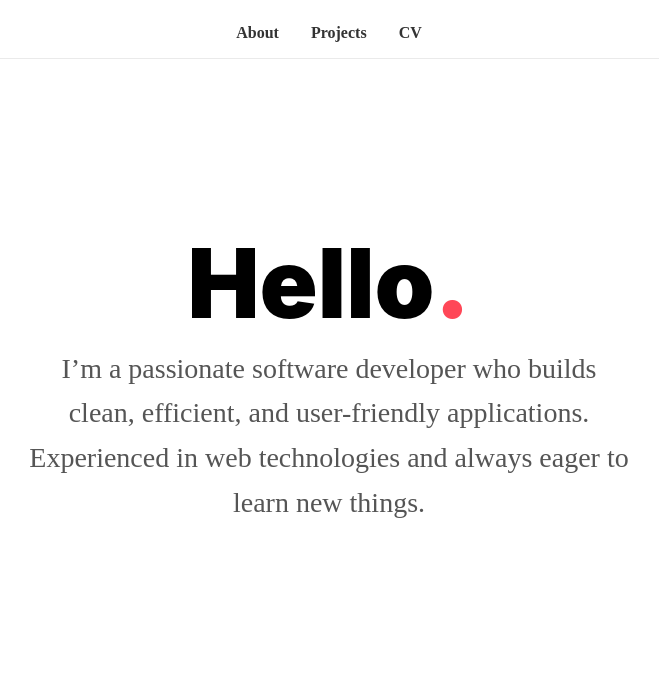
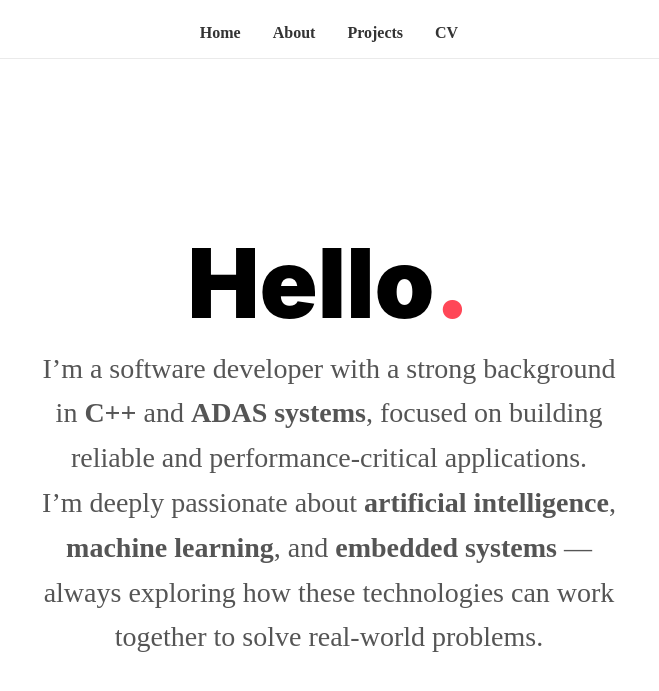
Before and after one commit to vinersar31/portfolio, a Jekyll site: the page built from index.md, in a window 1280 px wide. Shown: the top 691 px of the page, without its empty margins (311-970 px from the left). Built offline with Jekyll 4.4.1, drawn with Linux system fonts in a browser that asks for light colours.

Commit message:
update navigation and homepage

```diff
--- a/_data/navigation.yml
+++ b/_data/navigation.yml
@@ -1,3 +1,5 @@
+- title: Home
+  url: /
 - title: About
   url: /about.html
 - title: Projects
--- a/index.md
+++ b/index.md
@@ -50,8 +50,9 @@ title: Home
     <span class="h">H</span><span class="e">e</span><span class="l1">l</span><span class="l2">l</span><span class="o">o</span><span class="period">.</span>
   </h1>
   <p class="description">
-    I’m a passionate software developer who builds clean, efficient, and
-    user-friendly applications.<br />
-    Experienced in web technologies and always eager to learn new things.
+    I’m a software developer with a strong background in <strong>C++</strong> and
+    <strong>ADAS systems</strong>, focused on building reliable and performance-critical applications.<br />
+    I’m deeply passionate about <strong>artificial intelligence</strong>,
+    <strong>machine learning</strong>, and <strong>embedded systems</strong> — always exploring how these technologies can work together to solve real-world problems.
   </p>
 </section>
```
